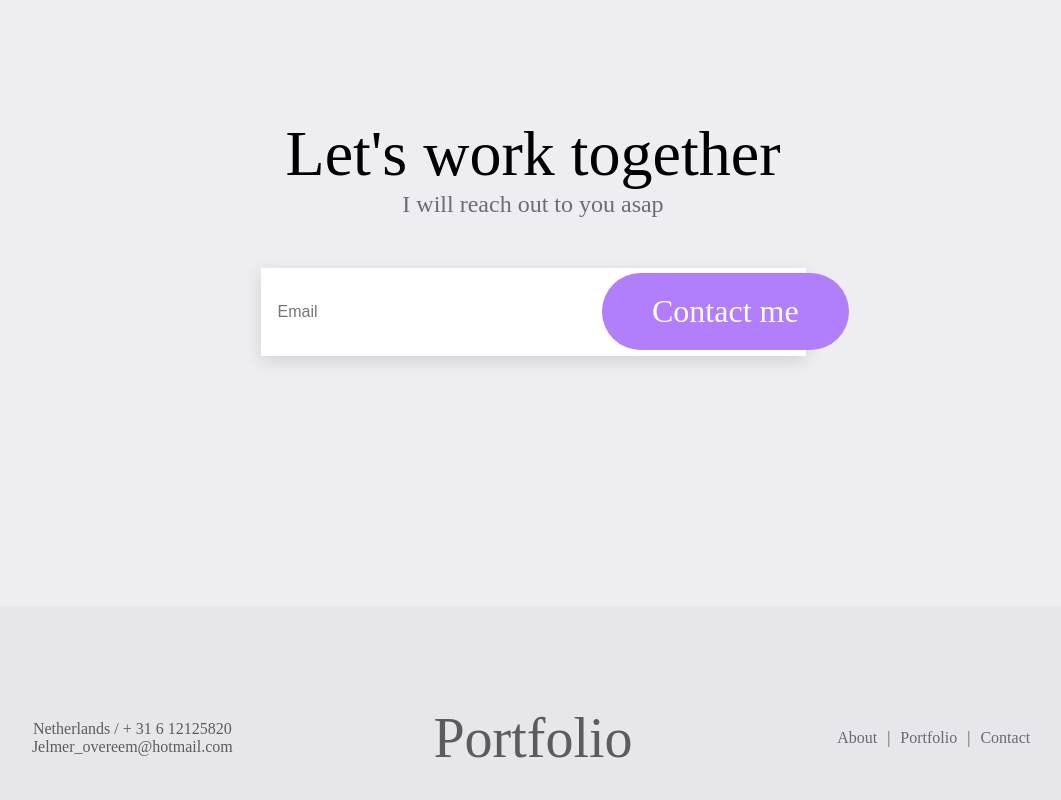
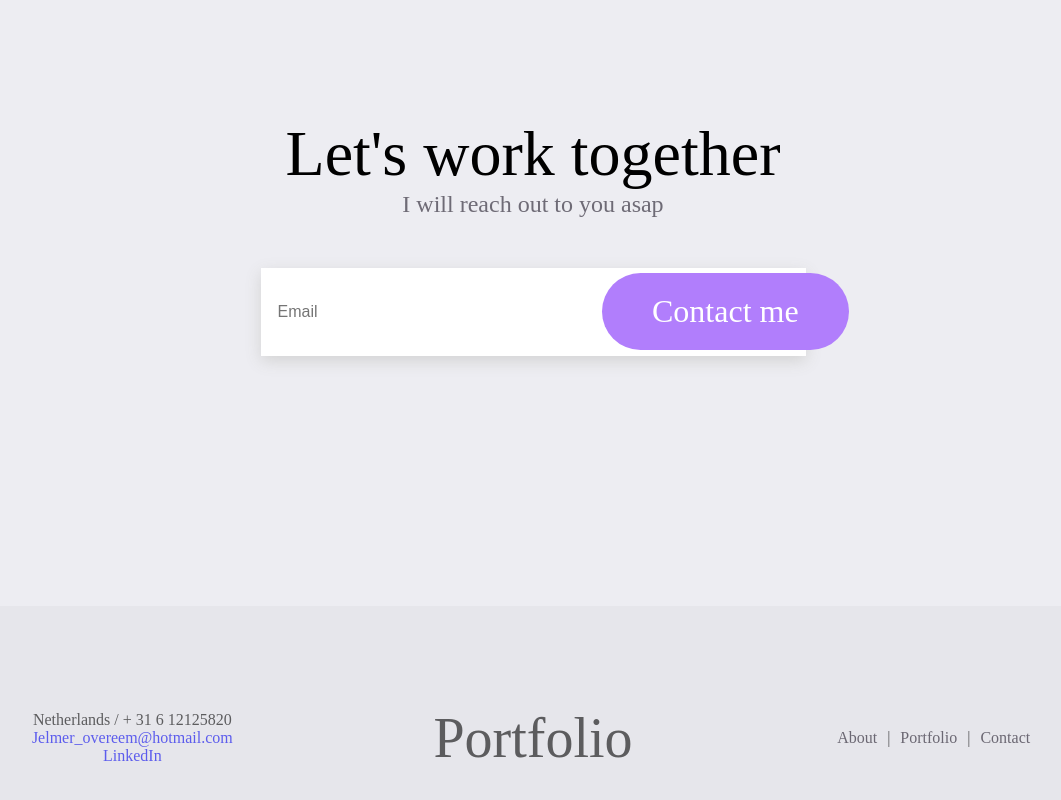
Before and after one commit to Jelmerovereem/front-end-portfolio, a React (Create React App) app: page / in a window 1280 px wide. Shown: the part 5344-6144 px from the top of the page, without its empty margins (107-1168 px from the left). Built offline with nearby package versions, Linux system fonts and the light colour scheme.

Commit message:
added mailto and linkedin link

```diff
--- a/src/components/organisms/Footer.jsx
+++ b/src/components/organisms/Footer.jsx
@@ -41,6 +41,15 @@ const InfoText = styled.p`
 	text-align: center;
 `
 
+const InfoLink = styled.a`
+	margin: 0;
+	opacity: .6;
+	text-decoration: none;
+	text-align: center;
+	display: block;
+	margin: auto;
+`
+
 const FooterNav = styled.div`
 	display: flex;
 	justify-content: center;
@@ -65,7 +74,8 @@ const Footer = () => {
 		<Container>
 			<div style={{ gridArea: "info-text" }}>
 				<InfoText>Netherlands / + 31 6 12125820</InfoText>
-				<InfoText>Jelmer_overeem@hotmail.com</InfoText>
+				<InfoLink href="mailto:jelmer_overeem@hotmail.com">Jelmer_overeem@hotmail.com</InfoLink>
+				<InfoLink href="https://www.linkedin.com/in/jelmer-overeem-a9a72a190/" target="_blank">LinkedIn</InfoLink>
 			</div>
 			<Title>Portfolio</Title>
 			<FooterNav>
```
